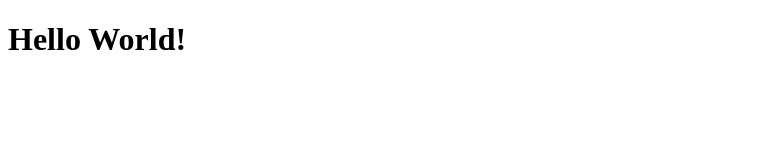
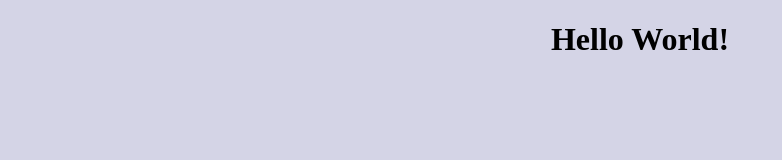
Before and after one commit to Nflores161/website-repo, a plain HTML site: page index.html in a window 1280 px wide. Shown: the whole page, without its empty margins (0-782 px from the left). Drawn offline with Linux system fonts and the light colour scheme.

Commit message:
add style.css, connet to index.html

```diff
--- a/index.html
+++ b/index.html
@@ -4,6 +4,7 @@
   <meta charset="UTF-8">
   <meta http-equiv="X-UA-Compatible" content="IE=edge">
   <meta name="viewport" content="width=device-width, initial-scale=1.0">
+  <link rel="stylesheet" href="style.css">
   <title>Nick's Website</title>
 </head>
 <body>
--- /dev/null
+++ b/style.css
@@ -0,0 +1,4 @@
+body {
+  text-align: center;
+  background: rgb(212, 212, 230);
+}
```
